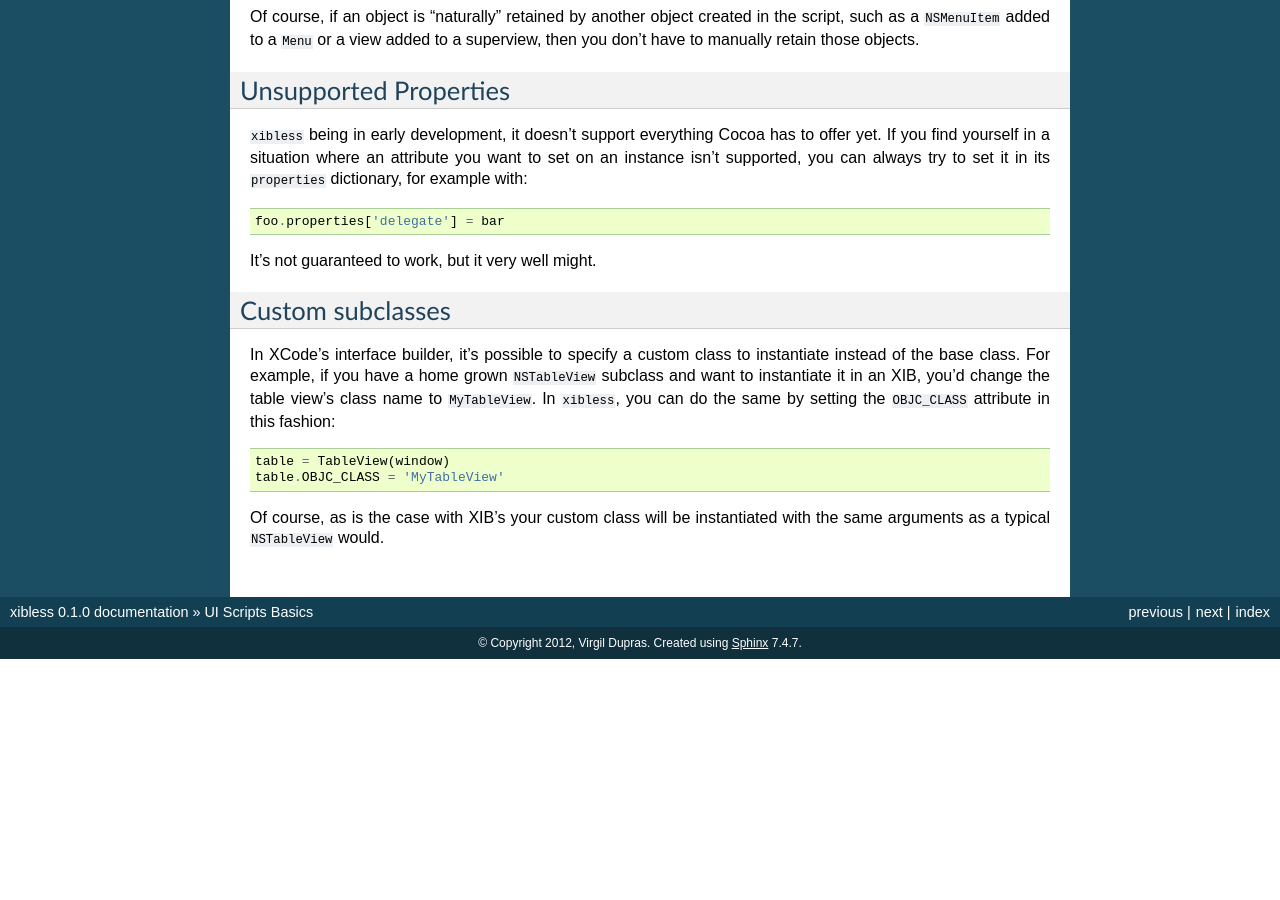
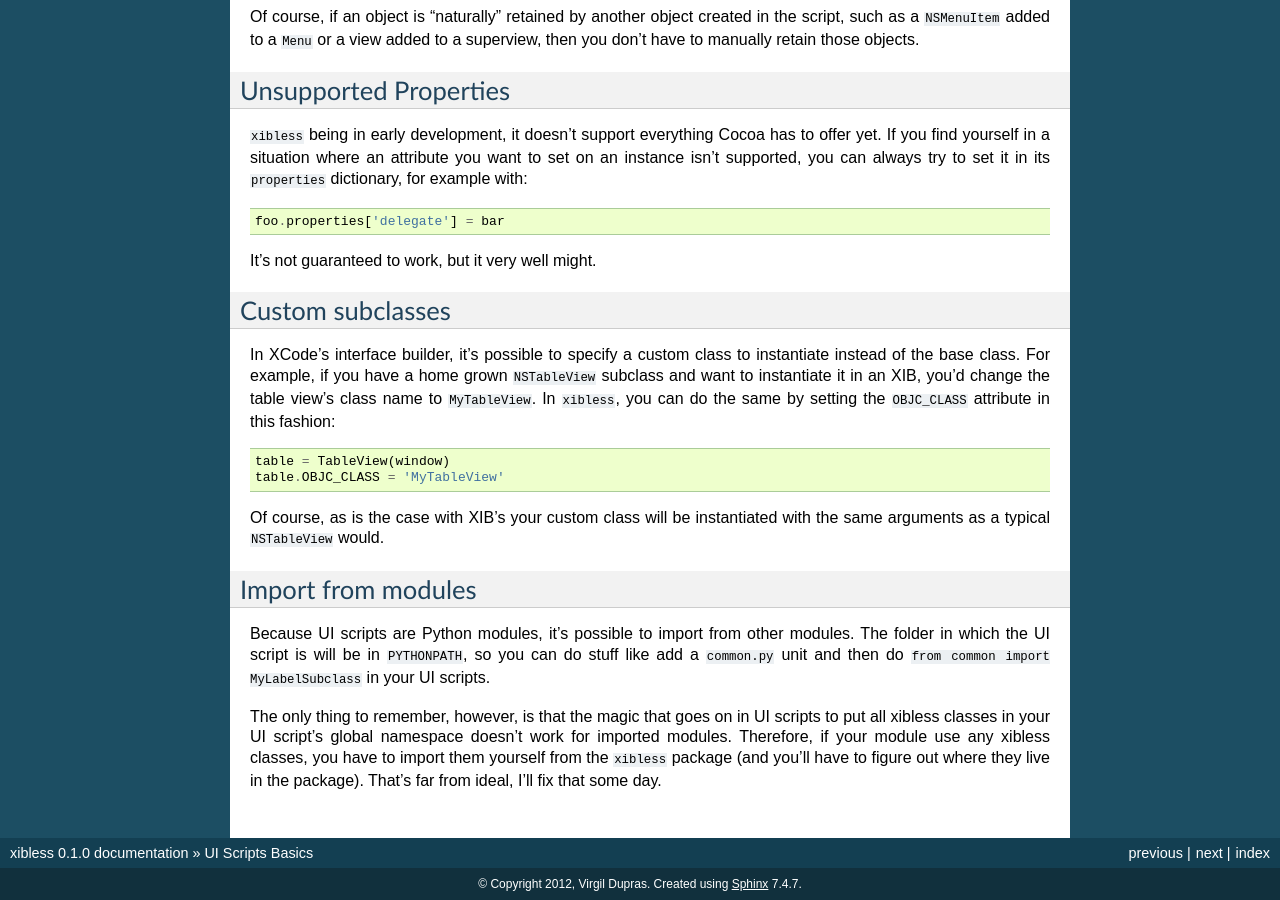
Before and after one commit to hsoft/xibless, a Sphinx documentation site: the page built from docs/basics.rst, in a window 1280 px wide and 900 px high, scrolled down 1502 px. Built offline with Sphinx 7.4.7, drawn with Linux system fonts in a browser that asks for light colours; before the commit the page ends 2161 px from its top, so only the background shows below that.

Commit message:
Allow UI scripts to import units that are from the same folder.

```diff
--- a/docs/basics.rst
+++ b/docs/basics.rst
@@ -116,3 +116,16 @@ do the same by setting the ``OBJC_CLASS`` attribute in this fashion::
 
 Of course, as is the case with XIB's your custom class will be instantiated with the same arguments
 as a typical ``NSTableView`` would.
+
+Import from modules
+-------------------
+
+Because UI scripts are Python modules, it's possible to import from other modules. The folder in
+which the UI script is will be in ``PYTHONPATH``, so you can do stuff like add a ``common.py`` unit
+and then do ``from common import MyLabelSubclass`` in your UI scripts.
+
+The only thing to remember, however, is that the magic that goes on in UI scripts to put all xibless
+classes in your UI script's global namespace doesn't work for imported modules. Therefore, if your
+module use any xibless classes, you have to import them yourself from the ``xibless`` package (and
+you'll have to figure out where they live in the package). That's far from ideal, I'll fix that
+some day.
```
Also changed, not shown: 2 other files.
